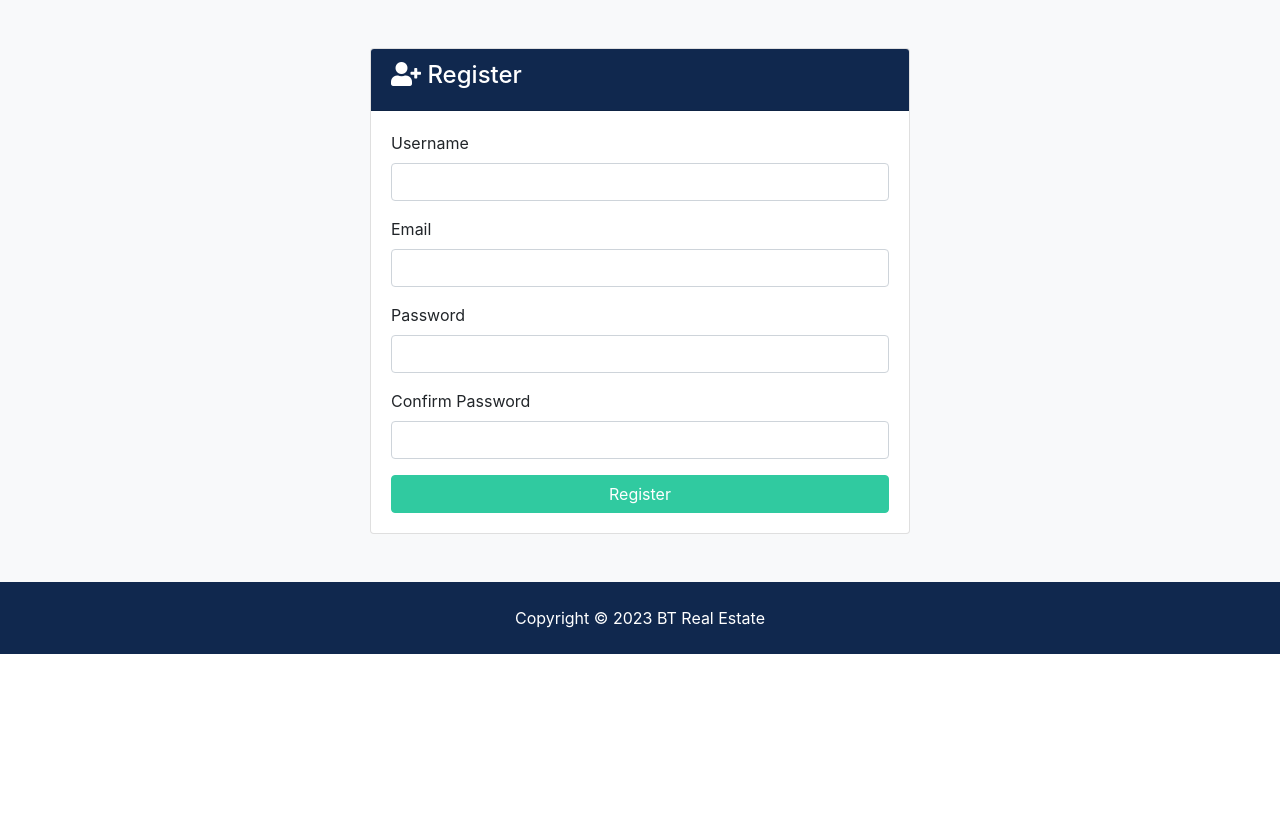
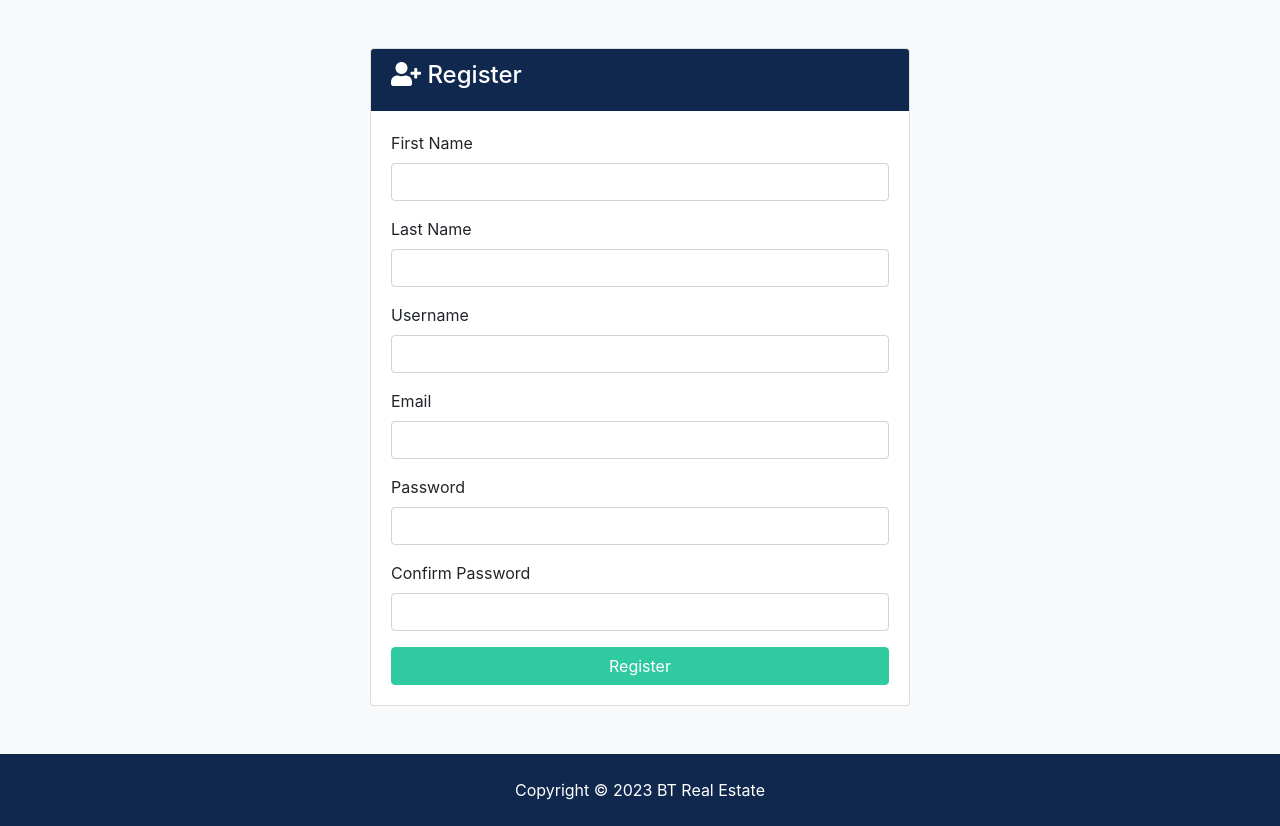
Before and after one commit to guluutku/Python-Django-Dev-To-Deployment-Course, a Django app: page /accounts/register in a window 1280 px wide. Shown: the part 128-954 px from the top of the page. Before the commit the page ends 782 px from the top, so only its background shows below. Run offline with Django 5.2, Linux system fonts and the light colour scheme; some libraries are stand-ins or nearby versions.

Commit message:
Gave 'First Name' and 'Last Name' text fields

```diff
--- a/templates/accounts/register.html
+++ b/templates/accounts/register.html
@@ -16,6 +16,16 @@
             <div class="card-body">
               <form action="{% url 'register' %}" method="POST">
                 {% csrf_token %}
+                <div class="form-group">
+                    <label for="username">First Name</label>
+                    <input type="text" name="firstname" class="form-control" required>
+                </div>
+
+                <div class="form-group">
+                    <label for="username">Last Name</label>
+                    <input type="text" name="lastname" class="form-control" required>
+                </div>
+
                 <div class="form-group">
                   <label for="username">Username</label>
                   <input type="text" name="username" class="form-control" required>
```
